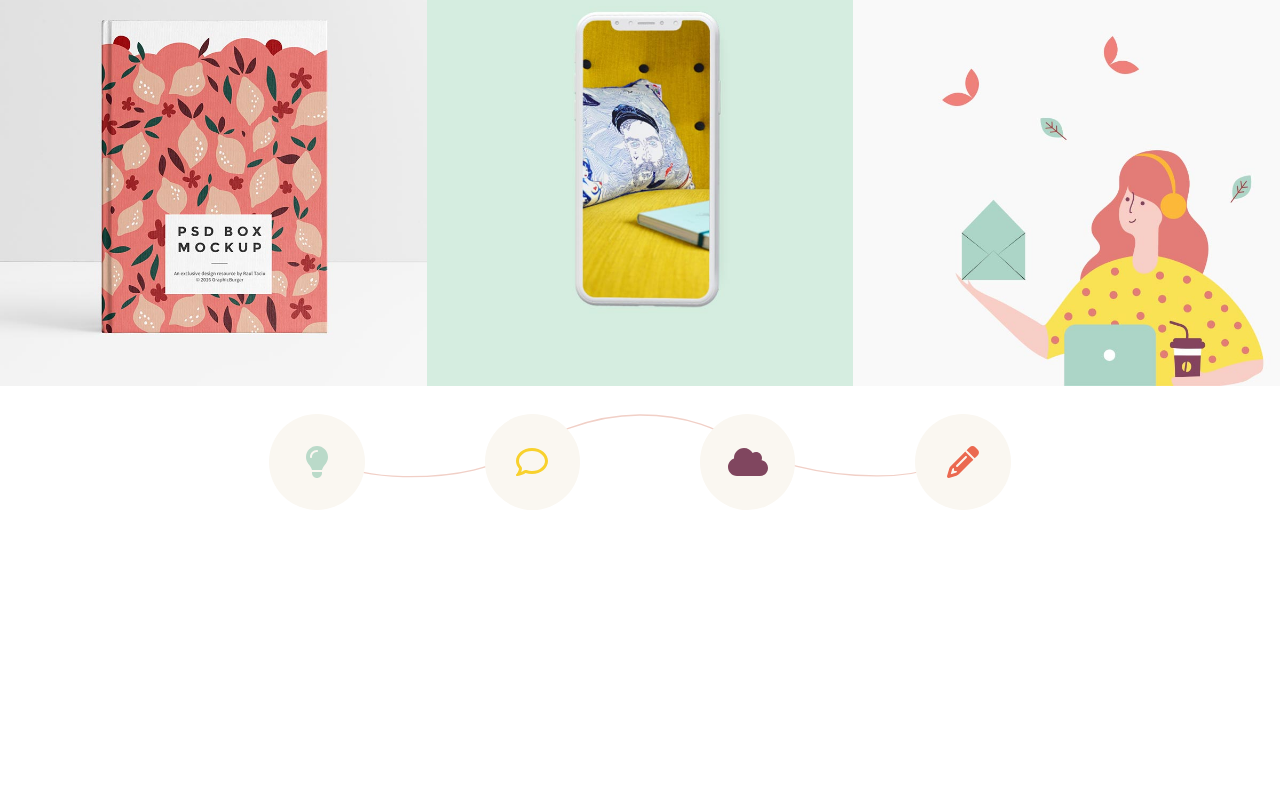
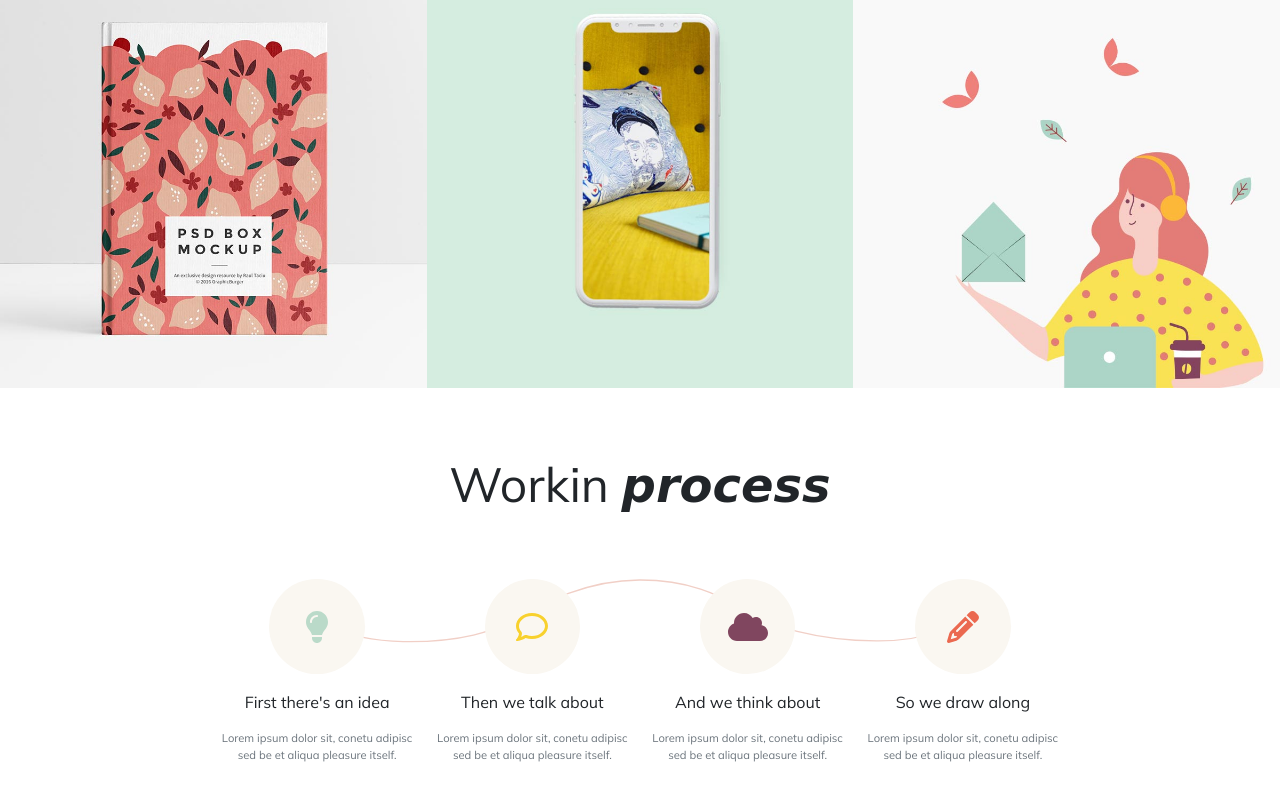
Before and after one commit to constantinandrei/proj-html-vuejs, a Vue app: page / in a window 1280 px wide. Shown: the part 1168-1968 px from the top of the page. Before the commit the page ends 1702 px from the top, so only its background shows below. Built offline with nearby package versions, Linux system fonts and the light colour scheme.

Commit message:
complete working process section

```diff
--- a/src/components/ProcessCard.vue
+++ b/src/components/ProcessCard.vue
@@ -1,9 +1,15 @@
 <template>
     <div class="col">
-        <div class="py-2">
+        <div class="pt-2 pb-5 text-center">
             <div class="square m-auto d-flex align-items-center justify-content-center" :style="{color: iconColor}">
-            <font-awesome-icon :icon="iconClass" />
-        </div>
+                <font-awesome-icon :icon="iconClass" />
+            </div>
+            <div class="my-card-title py-3">
+                {{cardTitle}}
+            </div>
+            <div class="my-card-text text-muted">
+                {{cardText}}
+            </div>
         </div>
     </div>
 </template>
@@ -13,7 +19,12 @@
         name: 'ProcessCard',
         props: {
             iconClass: String,
-            iconColor: String
+            iconColor: String,
+            cardTitle: String,
+            cardText: {
+                type: String,
+                default: 'Lorem ipsum dolor sit, conetu adipisc sed be et aliqua pleasure itself.'
+            }
         }
     }
 </script>
@@ -28,4 +39,8 @@
         z-index: 1;
         font-size: 2rem;
     }
+
+    .my-card-text {
+        font-size: .7rem;
+    }
 </style>
--- a/src/components/TheHeader.vue
+++ b/src/components/TheHeader.vue
@@ -51,6 +51,7 @@ import JumboImage from './JumboImage.vue';
         span {
             font-weight: bold;
             font-style: italic;
+            font-family: 'Comic Sans MS';
         }
     }
 
--- a/src/components/WorkingProcess.vue
+++ b/src/components/WorkingProcess.vue
@@ -1,20 +1,25 @@
 <template>
-    <div class="py-3">
+    <div class="pt-3 pb-5">
         <div class="container">
+            <h2 class="text-center py-5">Workin <span>process</span></h2>
             <div class="w-75 m-auto position-relative">
                 <div class="row row-cols-4">
                     <ProcessCard
                     :icon-class="'fa-solid fa-lightbulb'"
-                    :icon-color="'#BADAC9'" ></ProcessCard>
+                    :icon-color="'#BADAC9'"
+                    :card-title="'First there\'s an idea'" ></ProcessCard>
                     <ProcessCard
                     :icon-class="'fa-regular fa-comment'"
-                    :icon-color="'#F8D12D'" ></ProcessCard>
+                    :icon-color="'#F8D12D'"
+                    :card-title="'Then we talk about'" ></ProcessCard>
                     <ProcessCard
                     :icon-class="'fa-solid fa-cloud'"
-                    :icon-color="'#80465F'" ></ProcessCard>
+                    :icon-color="'#80465F'"
+                    :card-title="'And we think about'" ></ProcessCard>
                     <ProcessCard
                     :icon-class="'fa-solid fa-pencil'"
-                    :icon-color="'#EB6950'" ></ProcessCard>
+                    :icon-color="'#EB6950'"
+                    :card-title="'So we draw along'" ></ProcessCard>
                 </div>
                 <div class="my-position-absolute">
                     <svg xmlns="http://www.w3.org/2000/svg" viewBox="0 0 1095.3 126">
@@ -44,4 +49,14 @@ import ProcessCard from './ProcessCard.vue';
         bottom: 0;
         left: 8%;
     }
+
+    h2 {
+        font-size: 3rem;
+
+        span {
+            font-family: 'Comic Sans MS';
+            font-weight: bold;
+            font-style: italic;
+        }
+    }
 </style>
```
